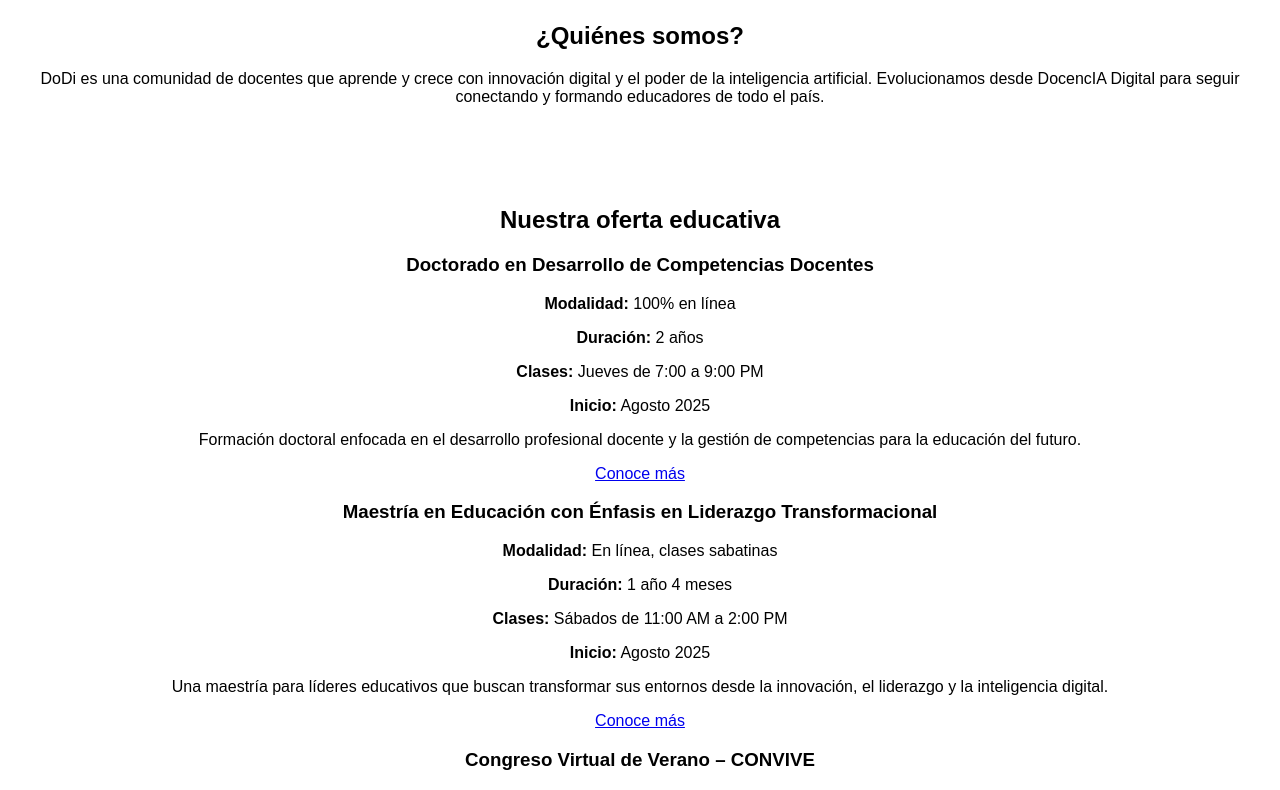
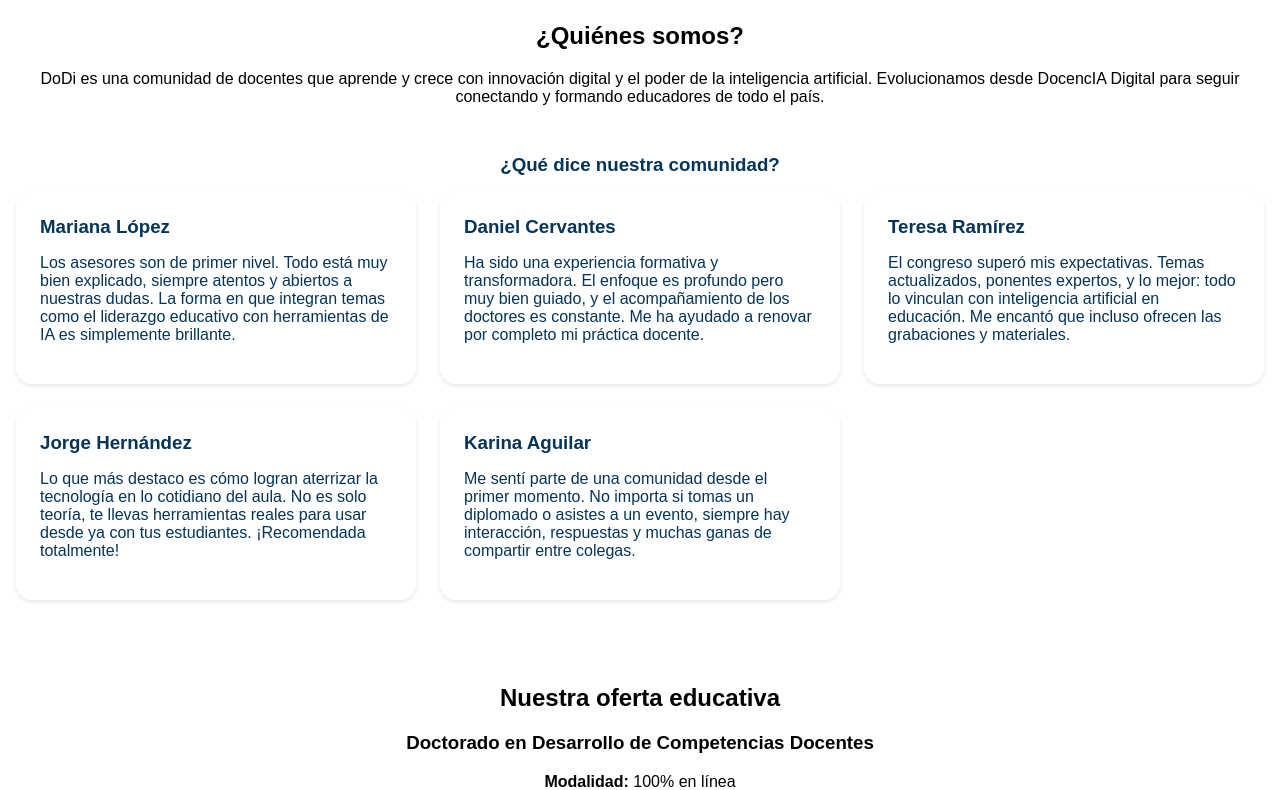
Before and after one commit to czrvelasquez/landingPageDodi, a React (Create React App) app in the folder landingdodi/: page / in a window 1280 px wide. Shown: the part 734-1524 px from the top of the page. Built offline with nearby package versions, Linux system fonts and the light colour scheme.

Commit message:
Add testimonial section with animated cards

```diff
--- a/landingdodi/package.json
+++ b/landingdodi/package.json
@@ -10,7 +10,8 @@
     "react": "^19.1.0",
     "react-dom": "^19.1.0",
     "react-scripts": "5.0.1",
-    "web-vitals": "^2.1.4"
+    "web-vitals": "^2.1.4",
+    "framer-motion": "^10.16.4"
   },
   "scripts": {
     "start": "react-scripts start",
--- a/landingdodi/src/App.css
+++ b/landingdodi/src/App.css
@@ -124,3 +124,43 @@
   background: #f5f5f5;
   padding: 2rem 1rem;
 }
+
+/* Testimonios */
+.testimonio-title {
+  margin-top: 3rem;
+  margin-bottom: 1rem;
+  color: var(--dodi-oscuro);
+  text-align: center;
+}
+
+.testimonio-grid {
+  display: grid;
+  grid-template-columns: 1fr;
+  gap: 1.5rem;
+}
+
+@media (min-width: 768px) {
+  .testimonio-grid {
+    grid-template-columns: repeat(2, 1fr);
+  }
+}
+
+@media (min-width: 1024px) {
+  .testimonio-grid {
+    grid-template-columns: repeat(3, 1fr);
+  }
+}
+
+.testimonio-card {
+  background: rgba(255, 255, 255, 0.8);
+  color: #043458;
+  border-radius: 1rem;
+  box-shadow: 0 2px 4px rgba(0, 0, 0, 0.1);
+  padding: 1.5rem;
+  text-align: left;
+}
+
+.testimonio-card h3 {
+  margin-top: 0;
+  margin-bottom: 0.5rem;
+}
--- a/landingdodi/src/components/About.jsx
+++ b/landingdodi/src/components/About.jsx
@@ -1,4 +1,33 @@
 import React from 'react';
+import TestimonioCard from './TestimonioCard';
+
+const testimonios = [
+  {
+    nombre: 'Mariana López',
+    testimonio:
+      'Los asesores son de primer nivel. Todo está muy bien explicado, siempre atentos y abiertos a nuestras dudas. La forma en que integran temas como el liderazgo educativo con herramientas de IA es simplemente brillante.',
+  },
+  {
+    nombre: 'Daniel Cervantes',
+    testimonio:
+      'Ha sido una experiencia formativa y transformadora. El enfoque es profundo pero muy bien guiado, y el acompañamiento de los doctores es constante. Me ha ayudado a renovar por completo mi práctica docente.',
+  },
+  {
+    nombre: 'Teresa Ramírez',
+    testimonio:
+      'El congreso superó mis expectativas. Temas actualizados, ponentes expertos, y lo mejor: todo lo vinculan con inteligencia artificial en educación. Me encantó que incluso ofrecen las grabaciones y materiales.',
+  },
+  {
+    nombre: 'Jorge Hernández',
+    testimonio:
+      'Lo que más destaco es cómo logran aterrizar la tecnología en lo cotidiano del aula. No es solo teoría, te llevas herramientas reales para usar desde ya con tus estudiantes. ¡Recomendada totalmente!',
+  },
+  {
+    nombre: 'Karina Aguilar',
+    testimonio:
+      'Me sentí parte de una comunidad desde el primer momento. No importa si tomas un diplomado o asistes a un evento, siempre hay interacción, respuestas y muchas ganas de compartir entre colegas.',
+  },
+];
 
 function About() {
   return (
@@ -7,6 +36,13 @@ function About() {
       <p>
         DoDi es una comunidad de docentes que aprende y crece con innovación digital y el poder de la inteligencia artificial. Evolucionamos desde DocencIA Digital para seguir conectando y formando educadores de todo el país.
       </p>
+
+      <h3 className="testimonio-title">¿Qué dice nuestra comunidad?</h3>
+      <div className="testimonio-grid">
+        {testimonios.map((t) => (
+          <TestimonioCard key={t.nombre} nombre={t.nombre} testimonio={t.testimonio} />
+        ))}
+      </div>
     </section>
   );
 }
--- /dev/null
+++ b/landingdodi/src/components/TestimonioCard.jsx
@@ -0,0 +1,39 @@
+import React, { useEffect, useRef, useState } from 'react';
+
+function TestimonioCard({ nombre, testimonio }) {
+  const ref = useRef(null);
+  const [visible, setVisible] = useState(false);
+
+  useEffect(() => {
+    const observer = new IntersectionObserver(
+      ([entry]) => {
+        if (entry.isIntersecting) {
+          setVisible(true);
+          observer.disconnect();
+        }
+      },
+      { threshold: 0.1 }
+    );
+    if (ref.current) {
+      observer.observe(ref.current);
+    }
+    return () => observer.disconnect();
+  }, []);
+
+  return (
+    <div
+      ref={ref}
+      className="testimonio-card"
+      style={{
+        opacity: visible ? 1 : 0,
+        transform: visible ? 'translateY(0)' : 'translateY(40px)',
+        transition: 'opacity 0.6s ease, transform 0.6s ease',
+      }}
+    >
+      <h3>{nombre}</h3>
+      <p>{testimonio}</p>
+    </div>
+  );
+}
+
+export default TestimonioCard;
```
